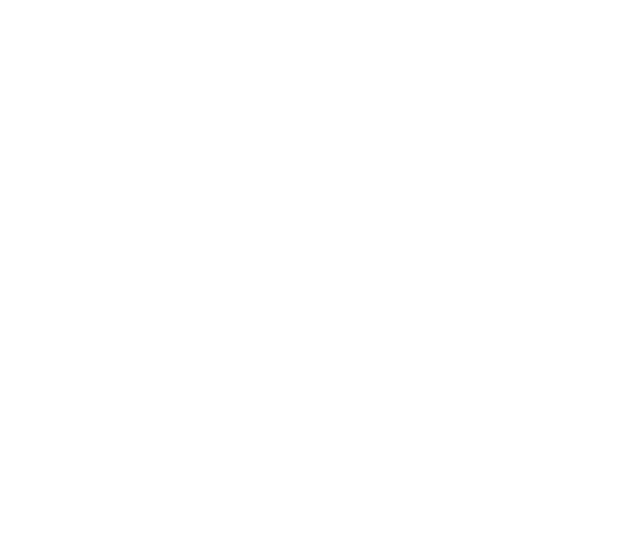
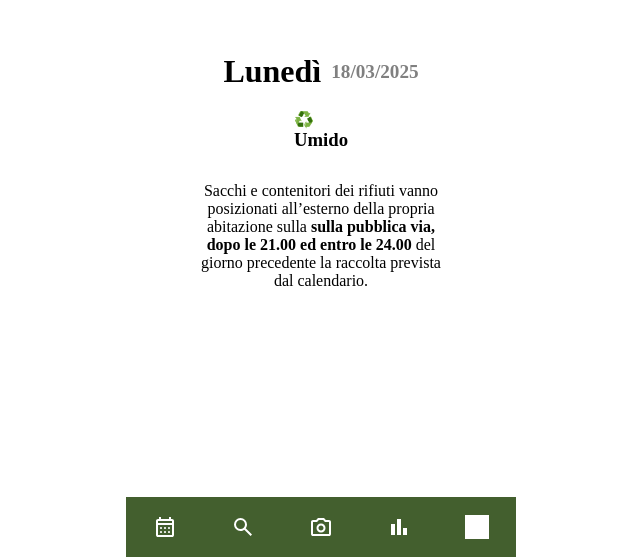
Before and after one commit to mariottini/EcoScan, a React (Vite) app in the folder frontend/: page /calendario in a window 1280 px wide. Before the commit this address had no page. Shown: the part 243-800 px from the top of the page, without its empty margins (319-959 px from the left). Built offline with nearby package versions, Linux system fonts and the light colour scheme; grey boxes are pictures that could not be loaded.

Commit message:
modifica calendario

```diff
--- a/frontend/src/App.jsx
+++ b/frontend/src/App.jsx
@@ -1,7 +1,7 @@
 import { BrowserRouter as Router, Routes, Route } from "react-router-dom";
 import DefaultLayout from "./layouts/DefaultLayout";
 import LayoutSecondario from "./layouts/LayoutSecondario";
-// import Calendario from "./pages/Calendario";
+import Calendario from "./pages/Calendario";
 import Comune from "./pages/Comune";
 // import Foto from "./pages/Foto";
 // import Grafico from "./pages/Grafico";
@@ -16,7 +16,7 @@
       <Routes>
 
         <Route path="/" element={<DefaultLayout />}>
-          {/* <Route path="/calendario" element={<Calendario />} /> */}
+          <Route path="/calendario" element={<Calendario />} />
           {/* <Route path="/foto" element={<Foto />} /> */}
           {/* <Route path="/grafico" element={<Grafico />} /> */}
           <Route path="/ricerca" element={<Ricerca />} />
--- a/frontend/src/components/CardCalendario.jsx
+++ b/frontend/src/components/CardCalendario.jsx
@@ -1,8 +1,8 @@
 const CardCalendario = () => {
     return (
       <div>
-        <h1>CardCalendario</h1>
-        {/* Contenuto del componente */}
+        <div className="CardCalendario">♻️</div>
+        <h3 className="GenereRifiuto">Umido</h3>
       </div>
     );
   };
--- a/frontend/src/components/TestoCalendario.jsx
+++ b/frontend/src/components/TestoCalendario.jsx
@@ -6,8 +6,6 @@
           <strong> sulla pubblica via, dopo le 21.00 ed entro le 24.00</strong> del giorno precedente la raccolta prevista dal calendario.
           </p>
         </div>
-
-        {/* Contenuto del componente */}
       </div>
     );
   };
--- a/frontend/src/pages/Calendario.jsx
+++ b/frontend/src/pages/Calendario.jsx
@@ -10,8 +10,8 @@
 
             {/* <DataCalendario /> */}
             <div className="DataCalendario">
-                <h2>Lunedì</h2>
-                <h5>18/03/2025</h5>
+                <h2 className="Giorno">Lunedì</h2>
+                <h5 className="Data">18/03/2025</h5>
             </div>
             <CardCalendario />
             <TestoCalendario />
--- a/frontend/src/styles/index.css
+++ b/frontend/src/styles/index.css
@@ -187,3 +187,32 @@
   padding: 10%;
 
 }
+
+
+
+
+.content {
+  display: flex;
+  flex-direction: column; /* Per disporre tutto in colonna */
+  justify-content: center;
+  align-items: center;
+  height: 100vh; /* Centra verticalmente l'intero contenuto */
+}
+
+.DataCalendario {
+  display: flex;
+  justify-content: center;
+  align-items: center;
+  margin-bottom: 20px; /* Distanza tra giorno/data e i componenti sottostanti */
+}
+
+.Giorno {
+  font-size: 2rem;
+  font-weight: bold;
+  margin-right: 10px;
+}
+
+.Data {
+  font-size: 1.2rem;
+  color: grey;
+}
```
Also changed, not shown: 1 other file (tests, documents, lock files or other folders).
